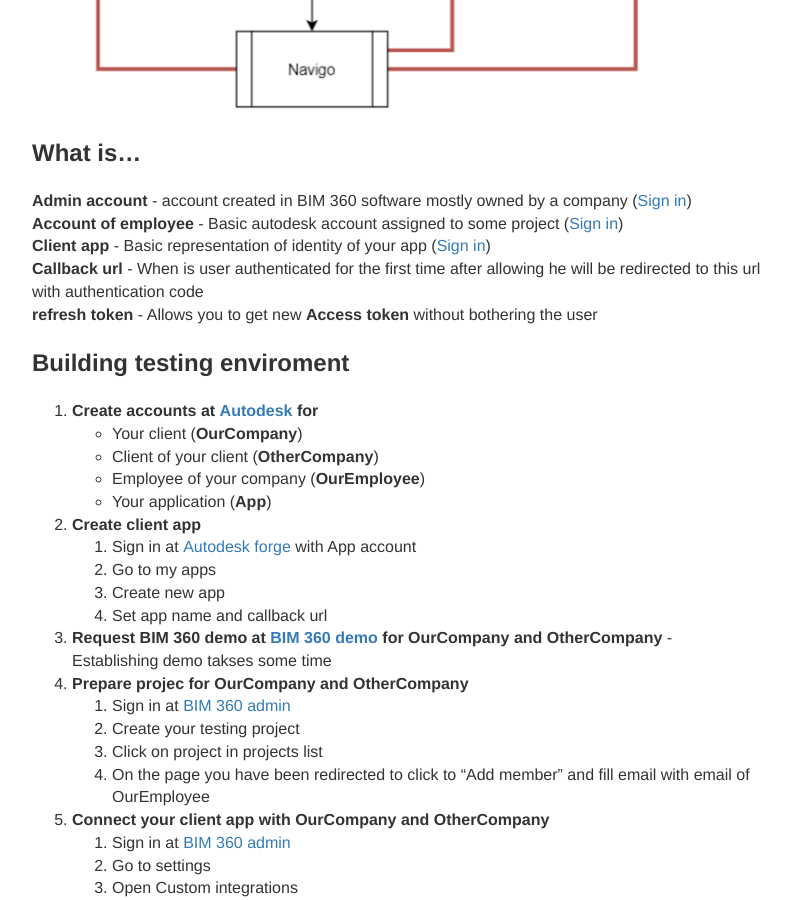
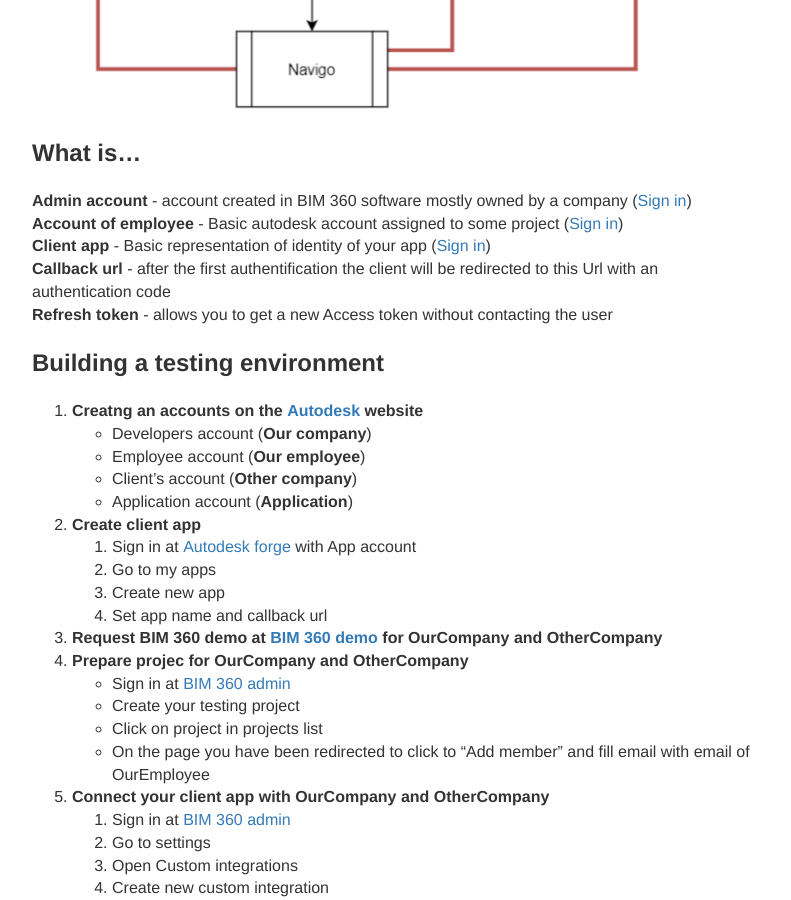
Before and after one commit to vdvorak/vitekdvorak.github.io, a Jekyll site: the page built from _posts/2021-04-03-bim360.md, in a window 1280 px wide and 900 px high, scrolled down 805 px. Shown: the whole window, without its empty margins (53-844 px from the left). Built offline with Jekyll 4.4.1, drawn with Linux system fonts in a browser that asks for light colours; nearby versions of some CDN libraries; comment, search, counter and statistics services are not loaded.

Commit message:
Update 2021-04-03-bim360.md

```diff
--- a/_posts/2021-04-03-bim360.md
+++ b/_posts/2021-04-03-bim360.md
@@ -15,26 +15,26 @@ We decided to work with BIM based software from [Autodesk](https://www.autodesk.
  **Admin account** - account created in BIM 360 software mostly owned by a company ([Sign in](https://admin.b360.autodesk.com))
  **Account of employee** - Basic autodesk account assigned to some project ([Sign in]((https://www.autodesk.com/)))
  **Client app** - Basic representation of identity of your app ([Sign in](https://forge.autodesk.com/))
- **Callback url** - When is user authenticated for the first time after allowing he will be redirected to this url with authentication code
- **refresh token** - Allows you to get new **Access token** without bothering the user
+ **Callback url** - after the first authentification the client will be redirected to this Url with an authentication code
+ **Refresh token** - allows you to get a new Access token without contacting the user
 
-## Building testing enviroment
-   1. **Create accounts at [Autodesk](https://www.autodesk.com/) for**
-      - Your client (**OurCompany**)
-      - Client of your client (**OtherCompany**)
-      - Employee of your company (**OurEmployee**)
-      - Your application (**App**)
+## Building a testing environment
+   1. **Creatng an accounts on the [Autodesk](https://www.autodesk.com/) website**
+      - Developers account (**Our company**)
+      - Employee account (**Our employee**)
+      - Client's account (**Other company**)
+      - Application account (**Application**)
   2. **Create client app**
       1. Sign in at [Autodesk forge](https://forge.autodesk.com/)  with App account
       2. Go to my apps
       3. Create new app
       4. Set app name and callback url
-  3. **Request BIM 360 demo at [BIM 360 demo](https://www.autodesk.com/bim-360/start-for-free/) for OurCompany and OtherCompany** - Establishing demo takses some time
+  3. **Request BIM 360 demo at [BIM 360 demo](https://www.autodesk.com/bim-360/start-for-free/) for OurCompany and OtherCompany**
   4. **Prepare projec for OurCompany and OtherCompany**
-      1. Sign in at [BIM 360 admin](https://admin.b360.autodesk.com)
-      2. Create your testing project
-      3. Click on project in projects list
-      4. On the page you have been redirected to click to "Add member" and fill email with email of OurEmployee
+      - Sign in at [BIM 360 admin](https://admin.b360.autodesk.com)
+      - Create your testing project
+      - Click on project in projects list
+      - On the page you have been redirected to click to "Add member" and fill email with email of OurEmployee
   5. **Connect your client app with OurCompany and OtherCompany**
        1. Sign in at [BIM 360 admin](https://admin.b360.autodesk.com)
        2. Go to settings
```
